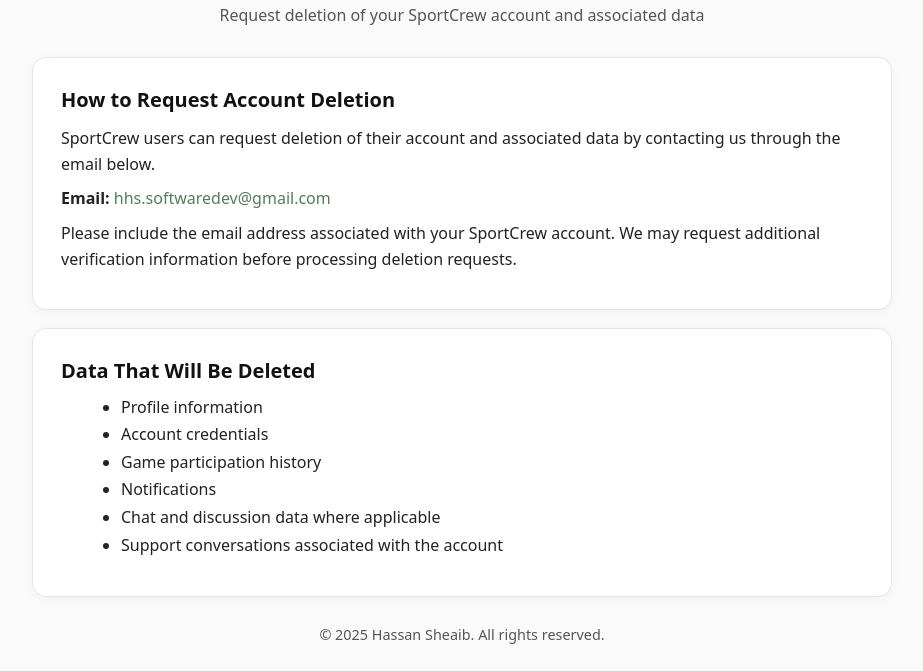
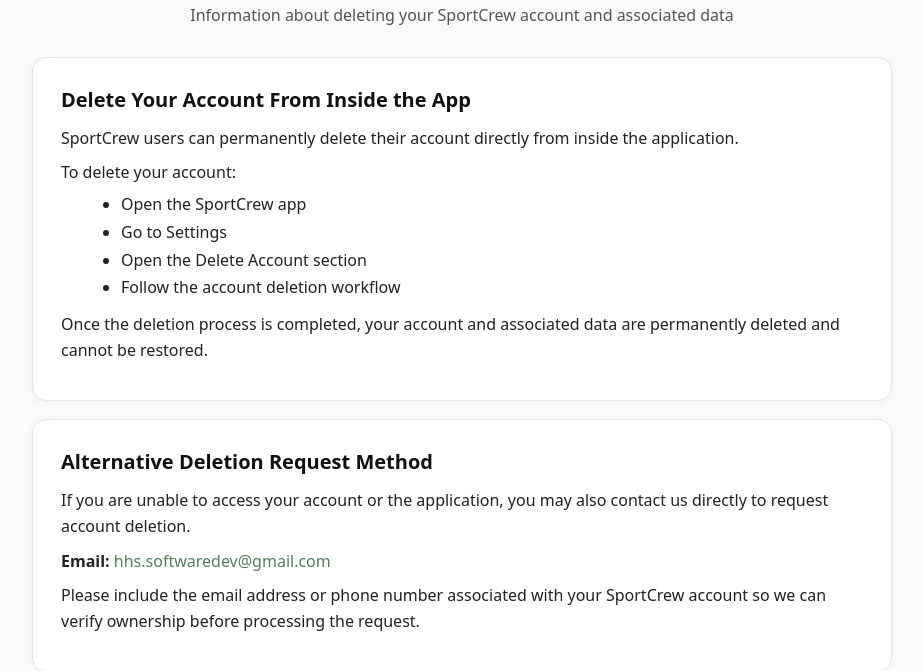
Before and after one commit to HassanSheaib/sportcrew-support, a plain HTML site: page delete-account.html in a window 1280 px wide. Shown: the part 129-800 px from the top of the page, without its empty margins (178-1101 px from the left). Drawn offline with Linux system fonts and the light colour scheme.

Commit message:
Update account deletion instructions in HTML

```diff
--- a/delete-account.html
+++ b/delete-account.html
@@ -4,7 +4,7 @@
   <meta charset="utf-8" />
   <meta name="viewport" content="width=device-width, initial-scale=1" />
   <title>SportCrew – Delete Account</title>
-  <meta name="description" content="Account deletion instructions for SportCrew." />
+  <meta name="description" content="Delete account instructions for SportCrew." />
 
   <style>
     :root{
@@ -126,16 +126,41 @@
       <h1>Delete Account</h1>
 
       <p class="sub">
-        Request deletion of your SportCrew account and associated data
+        Information about deleting your SportCrew account and associated data
       </p>
     </header>
 
     <section class="card">
-      <h2>How to Request Account Deletion</h2>
+      <h2>Delete Your Account From Inside the App</h2>
 
       <p>
-        SportCrew users can request deletion of their account and associated data
-        by contacting us through the email below.
+        SportCrew users can permanently delete their account directly from inside
+        the application.
+      </p>
+
+      <p>
+        To delete your account:
+      </p>
+
+      <ul>
+        <li>Open the SportCrew app</li>
+        <li>Go to Settings</li>
+        <li>Open the Delete Account section</li>
+        <li>Follow the account deletion workflow</li>
+      </ul>
+
+      <p>
+        Once the deletion process is completed, your account and associated data
+        are permanently deleted and cannot be restored.
+      </p>
+    </section>
+
+    <section class="card">
+      <h2>Alternative Deletion Request Method</h2>
+
+      <p>
+        If you are unable to access your account or the application, you may also
+        contact us directly to request account deletion.
       </p>
 
       <p>
@@ -146,23 +171,22 @@
       </p>
 
       <p>
-        Please include the email address associated with your
-        SportCrew account. We may request additional verification information
-        before processing deletion requests.
+        Please include the email address or phone number associated with your
+        SportCrew account so we can verify ownership before processing the request.
       </p>
     </section>
 
     <section class="card">
-      <h2>Data That Will Be Deleted</h2>
+      <h2>Data Deletion Policy</h2>
 
-      <ul>
-        <li>Profile information</li>
-        <li>Account credentials</li>
-        <li>Game participation history</li>
-        <li>Notifications</li>
-        <li>Chat and discussion data where applicable</li>
-        <li>Support conversations associated with the account</li>
-      </ul>
+      <p>
+        When an account deletion request is completed, all associated personal
+        data related to the account is permanently deleted from our systems.
+      </p>
+
+      <p>
+        Deleted data cannot be recovered or restored.
+      </p>
     </section>
 
     <footer>
```
